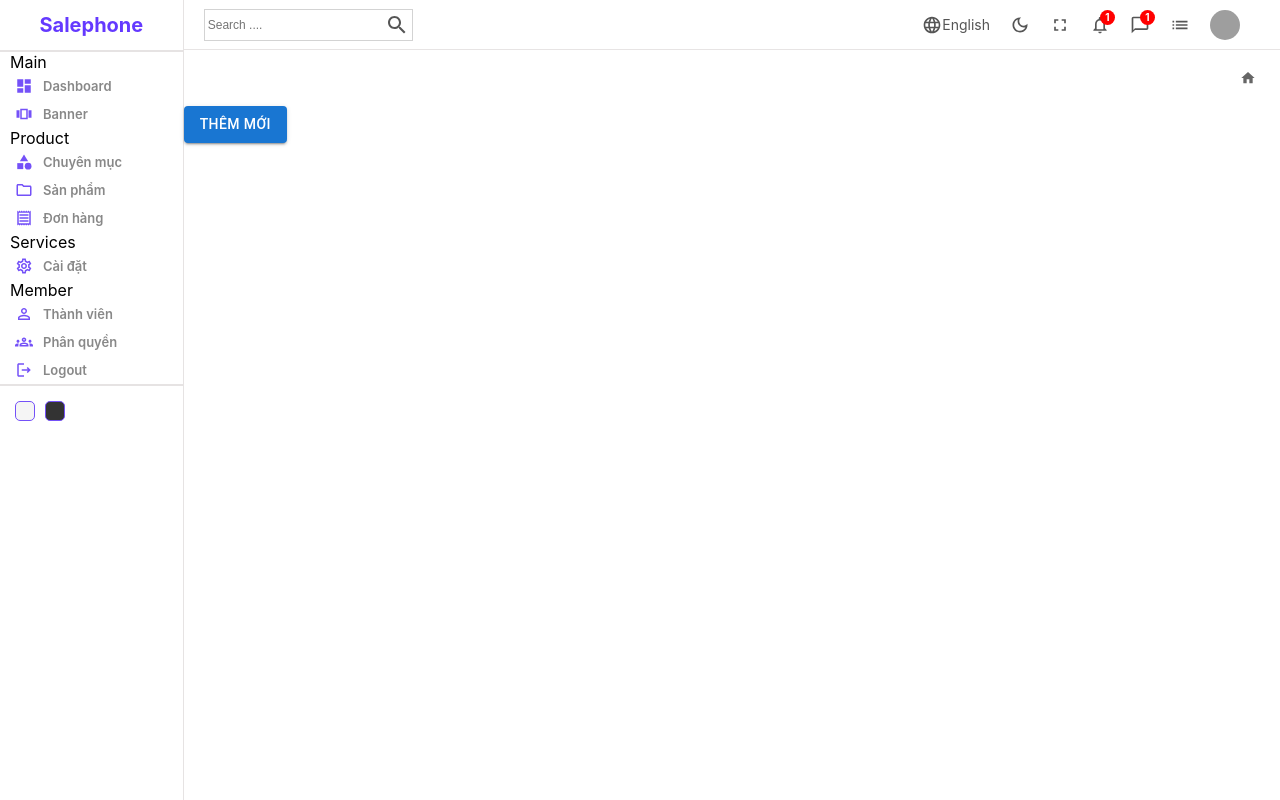
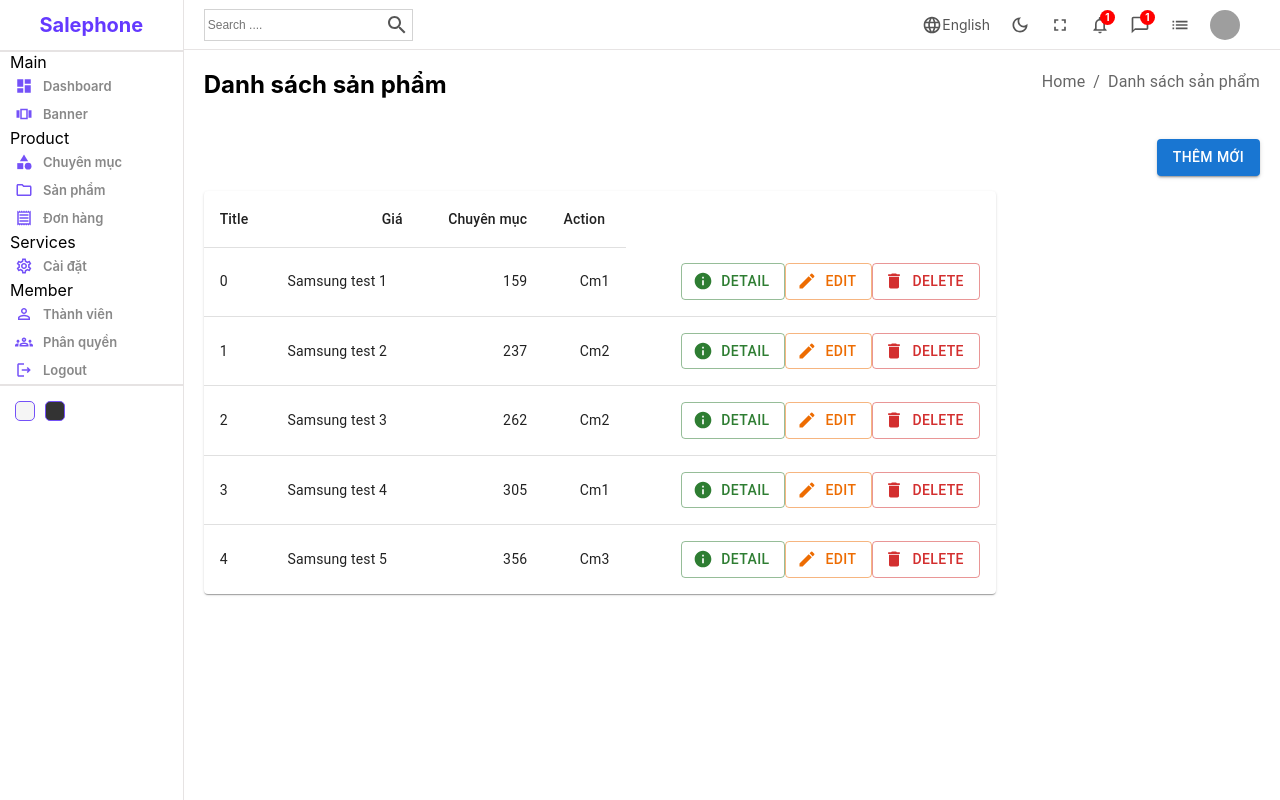
Before and after one commit to namanhmai/adminsalephone, a React (Create React App) app: page /products in a window 1280 px wide. Built offline with nearby package versions, Linux system fonts and the light colour scheme; grey boxes are pictures that could not be loaded.

Commit message:
update 8/11

```diff
--- a/src/components/Breadcrumbs/Breadcrumb.js
+++ b/src/components/Breadcrumbs/Breadcrumb.js
@@ -2,7 +2,7 @@ import * as React from 'react';
 
 import Breadcrumbs from '@mui/material/Breadcrumbs';
 import Link from '@mui/material/Link';
-import HomeIcon from '@mui/icons-material/Home';
+// import HomeIcon from '@mui/icons-material/Home';
 import "./Breadcrumb.css"
 import Heading from "../Heading/Heading";
 import PropTypes from "prop-types";
@@ -13,12 +13,13 @@ function handleClick(event) {
 }
 const Breakcrumbs = props =>{
     const {
-        namePage = '',
+        nameBreakcrumbs = '',
+        url = '',
 
     } = props
     return (
         <div role="presentation" onClick={handleClick} className="Breakcrumbs">
-            <Heading title={namePage}/>
+            <Heading nameHeading={nameBreakcrumbs}/>
             <Breadcrumbs aria-label="breadcrumb" className="custom-breakcrumbs">
 
                 <Link
@@ -27,18 +28,16 @@ const Breakcrumbs = props =>{
                     color="inherit"
                     href="/"
                 >
-                    <HomeIcon sx={{ mr: 0.5 }} fontSize="inherit" />
-                    {namePage}
+                    Home
                 </Link>
-                {/*<Link*/}
-                {/*    underline="hover"*/}
-                {/*    sx={{ display: 'flex', alignItems: 'center' }}*/}
-                {/*    color="inherit"*/}
-                {/*    href="Home/xyz"*/}
-                {/*>*/}
-                {/*    <WhatshotIcon sx={{ mr: 0.5 }} fontSize="inherit" />*/}
-                {/*    Core*/}
-                {/*</Link>*/}
+                <Link
+                    underline="hover"
+                    sx={{ display: 'flex', alignItems: 'center' }}
+                    color="inherit"
+                    href={url}
+                >
+                    {nameBreakcrumbs}
+                </Link>
                 {/*<Typography*/}
                 {/*    sx={{ display: 'flex', alignItems: 'center' }}*/}
                 {/*    color="text.primary"*/}
@@ -50,8 +49,10 @@ const Breakcrumbs = props =>{
         </div>
     );
 }
-export default Breakcrumbs;
 
 Breakcrumbs.propType = {
-    namePage:PropTypes.string.isRequired
+    nameBreakcrumbs:PropTypes.string.isRequired,
+    url:PropTypes.string.isRequired,
 }
+
+export default Breakcrumbs;
--- a/src/components/Heading/Heading.js
+++ b/src/components/Heading/Heading.js
@@ -1,7 +1,12 @@
+import PropTypes from "prop-types";
+
 const Heading = props => {
-    const {namePage} = props;
+    const {nameHeading} = props;
     return (
-      <h2 className="Heading">{namePage}</h2>
+      <h2 className="Heading">{nameHeading}</h2>
     );
 }
+Heading.propType = {
+    nameHeading:PropTypes.string.isRequired
+}
 export default Heading;
--- a/src/components/Layouts/Master.js
+++ b/src/components/Layouts/Master.js
@@ -15,7 +15,7 @@ const Master = props => {
             <Sidebar />
             <div className="MasterContainer">
                 <Navbar />
-                <Breadcrumbs pageName={title} />
+                <Breadcrumbs nameBreakcrumbs={title} />
                 {children}
 
             </div>
@@ -24,6 +24,6 @@ const Master = props => {
 }
 Master.propType = {
     children:PropTypes.element,
-    namePage:PropTypes.string.isRequired
+    title:PropTypes.string.isRequired
 }
 export default Master
--- a/src/pages/Home/Home.js
+++ b/src/pages/Home/Home.js
@@ -31,10 +31,12 @@ import Master from "../../components/Layouts/Master";
 import Chart from "../../components/Chart/Chart";
 import './Home.css'
 
-
 const Home = () => {
     return (
-        <Master namePage = {"Trang chủ"}>
+        <Master
+            title = {"Trang chủ"}
+            url="/"
+        >
             <div className="Home">
                 <div className="widgets">
                     <Widget type="user"/>
--- /dev/null
+++ b/src/pages/Products/Template/TableProd.js
@@ -0,0 +1,86 @@
+import * as React from 'react';
+import Table from '@mui/material/Table';
+import TableBody from '@mui/material/TableBody';
+import TableCell from '@mui/material/TableCell';
+import TableContainer from '@mui/material/TableContainer';
+import TableHead from '@mui/material/TableHead';
+import TableRow from '@mui/material/TableRow';
+import Paper from '@mui/material/Paper';
+// import IconButton from '@mui/material/Paper';
+import DeleteIcon from '@mui/icons-material/Delete';
+import {Button} from "@mui/material";
+import InfoIcon from '@mui/icons-material/Info';
+import EditIcon from '@mui/icons-material/Edit';
+
+
+function createData(title, price, category) {
+    return { title, price, category };
+}
+
+const rows = [
+    createData('Samsung test 1', 159, "Cm1"),
+    createData('Samsung test 2', 237, "Cm2"),
+    createData('Samsung test 3', 262, "Cm2"),
+    createData('Samsung test 4', 305, "Cm1"),
+    createData('Samsung test 5', 356, "Cm3"),
+];
+
+const TableProd = () => {
+    let count = 0;
+    return (
+        <TableContainer component={Paper}>
+            <Table sx={{ minWidth: 650 }} aria-label="simple table">
+                <TableHead>
+                    <TableRow>
+                        <TableCell>Title</TableCell>
+                        <TableCell align="right">Giá</TableCell>
+                        <TableCell align="right">Chuyên mục</TableCell>
+                        <TableCell align="center">Action</TableCell>
+                    </TableRow>
+                </TableHead>
+                <TableBody>
+                    {rows.map((row) => (
+                        <TableRow
+                            key={row.name}
+                            sx={{ '&:last-child td, &:last-child th': { border: 0 } }}
+                        >
+                            <TableCell>{count++}</TableCell>
+                            <TableCell component="th" scope="row">
+                                {row.title}
+                            </TableCell>
+                            <TableCell align="right">{row.price}</TableCell>
+                            <TableCell align="right">{row.category}</TableCell>
+                            <TableCell align="right">
+                                <Button
+                                    variant="outlined"
+                                    startIcon={<InfoIcon />}
+                                    color="success"
+                                    href={"/products/:prodId"}
+                                >
+                                    Detail
+                                </Button>
+                                <Button
+                                    variant="outlined"
+                                    startIcon={<EditIcon />}
+                                    color="warning"
+                                    href=""
+                                >
+                                    Edit
+                                </Button>
+                                <Button
+                                    variant="outlined"
+                                    startIcon={<DeleteIcon />}
+                                    color="error"
+                                    href=""
+                                >
+                                    Delete
+                                </Button>
+                            </TableCell>
+                        </TableRow>
+                    ))}
+                </TableBody>
+            </Table>
+        </TableContainer>
+    );
+}
+export default TableProd
--- a/src/pages/Products/components/List/ProductList.css
+++ b/src/pages/Products/components/List/ProductList.css
@@ -0,0 +1,13 @@
+.ProdList{
+    padding: 20px;
+}
+
+.ProdList > .btn-add-block {
+    display: flex;
+    justify-content: flex-end;
+    margin-bottom: 15px;
+}
+
+.table-list{
+    max-width: 75%;
+}
--- a/src/pages/Products/components/List/ProductList.js
+++ b/src/pages/Products/components/List/ProductList.js
@@ -1,15 +1,22 @@
 import {Button} from "@mui/material";
 import Master from "../../../../components/Layouts/Master";
 import React from "react";
+import "./ProductList.css"
+import TableProd from "../../Template/TableProd";
+
 
 const ProductList = () =>{
     return(
-        <Master title="Danh sách sản phẩm">
+        <Master title="Danh sách sản phẩm" url="/product">
             <div className="ProdList">
-                <Button variant="contained" href="/categories/add" className="btn-add">
-                    Thêm mới
-                </Button>
-
+                <div className="btn-add-block">
+                    <Button variant="contained" href="/product/add" className="btn-add">
+                        Thêm mới
+                    </Button>
+                </div>
+                <div className="table-list">
+                    <TableProd />
+                </div>
             </div>
         </Master>
     )
--- a/src/pages/Users/components/List/UserList.js
+++ b/src/pages/Users/components/List/UserList.js
@@ -1,7 +1,6 @@
 import React from "react";
 import "./UserList.css"
 import Master from "../../../../components/Layouts/Master";
-import {Button} from "@mui/material";
 
 
 const UserList = () =>{
```
